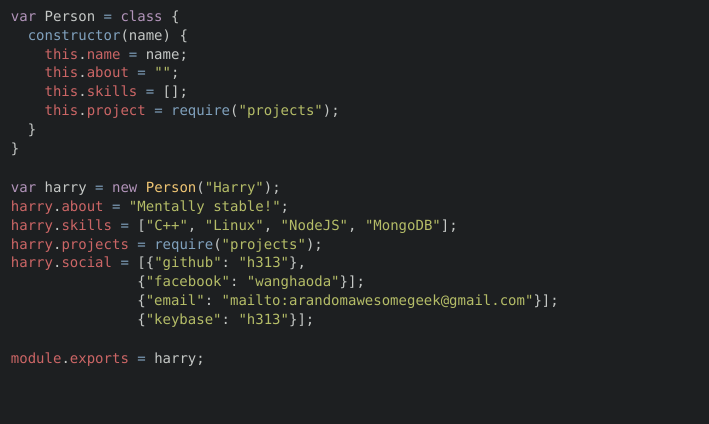
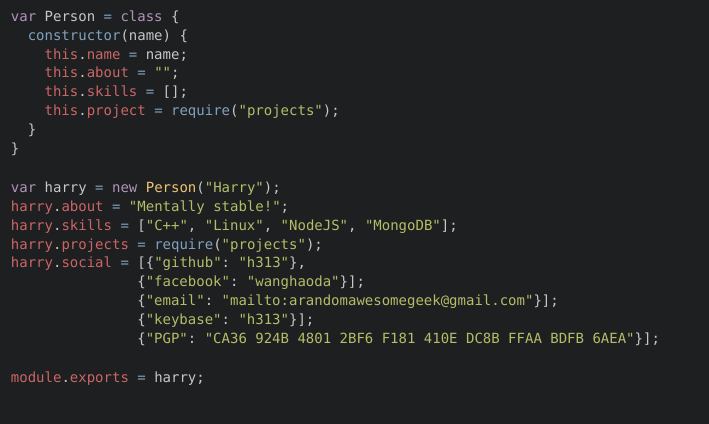
Before and after one commit to rootw4re/h313.github.io, a Jekyll site: the page built from index.html, in a window 1280 px wide. Shown: the top 424 px of the page, without its empty margins (0-709 px from the left). Built offline with Jekyll 4.4.1, drawn with Linux system fonts in a browser that asks for light colours; nearby versions of some CDN libraries.

Commit message:
add pgp key

```diff
--- a/index.html
+++ b/index.html
@@ -21,6 +21,7 @@ layout: default
   <p>               {<a href="https://github.com/h313" class="str">"facebook"</a>: <a href="https://www.facebook.com/wanghaoda" class="str">"wanghaoda"</a>}];</p>
   <p>               {<span class="str">"email"</span>: <a href="mailto:arandomawesomegeek@gmail.com" class="str">"mailto:arandomawesomegeek@gmail.com"</a>}];</p>
   <p>               {<span class="str">"keybase"</span>: <a href="https://keybase.io/h313" class="str">"h313"</a>}];</p>
+  <p>               {<span class="str">"PGP"</span>: <span class="str">"CA36 924B 4801 2BF6 F181 410E DC8B FFAA BDFB 6AEA"</span>}];</p>
   <br>
   <p><span class="obj">module</span>.<span class="obj">exports</span> <span class="func">=</span> harry;</p>
 </div>
```
